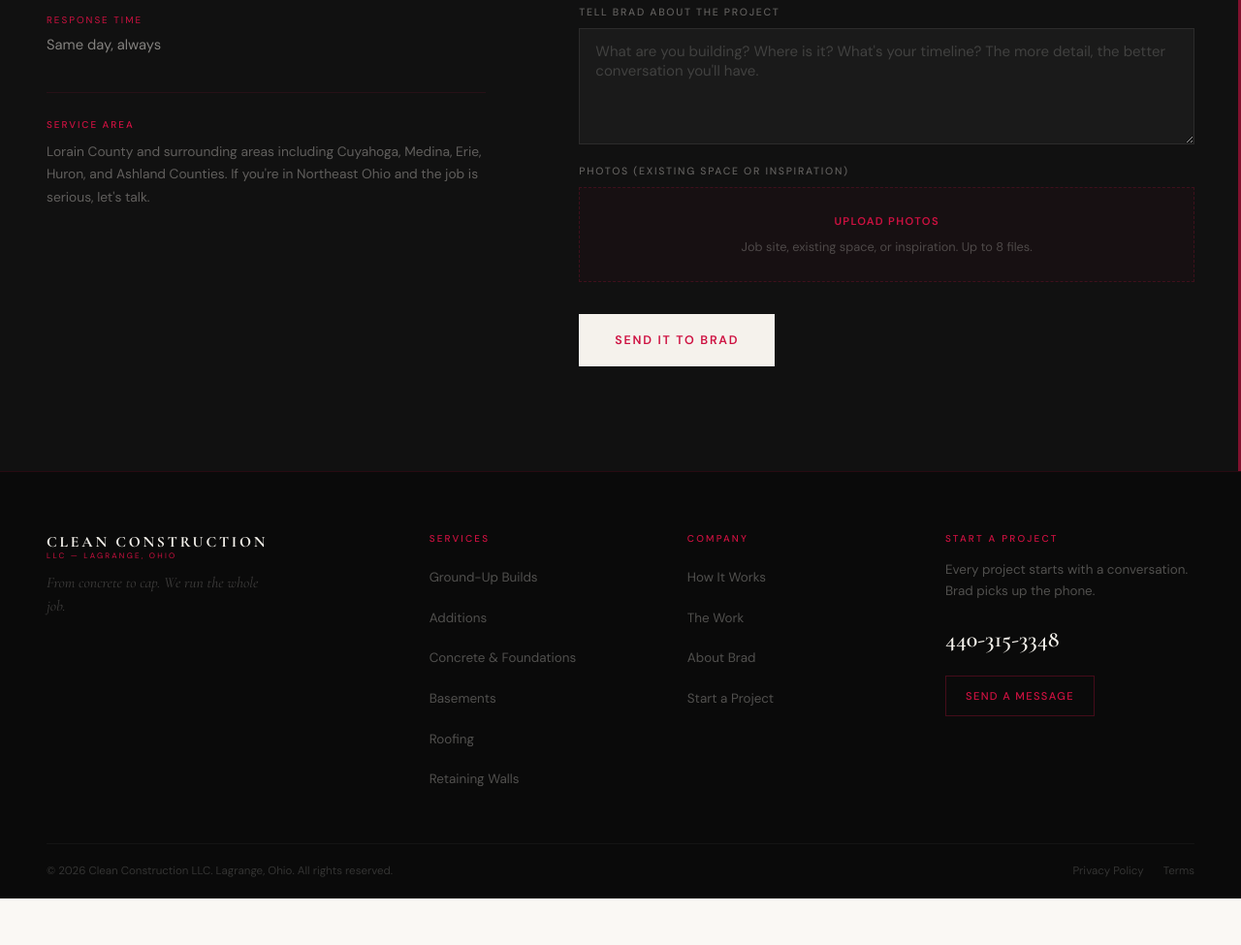
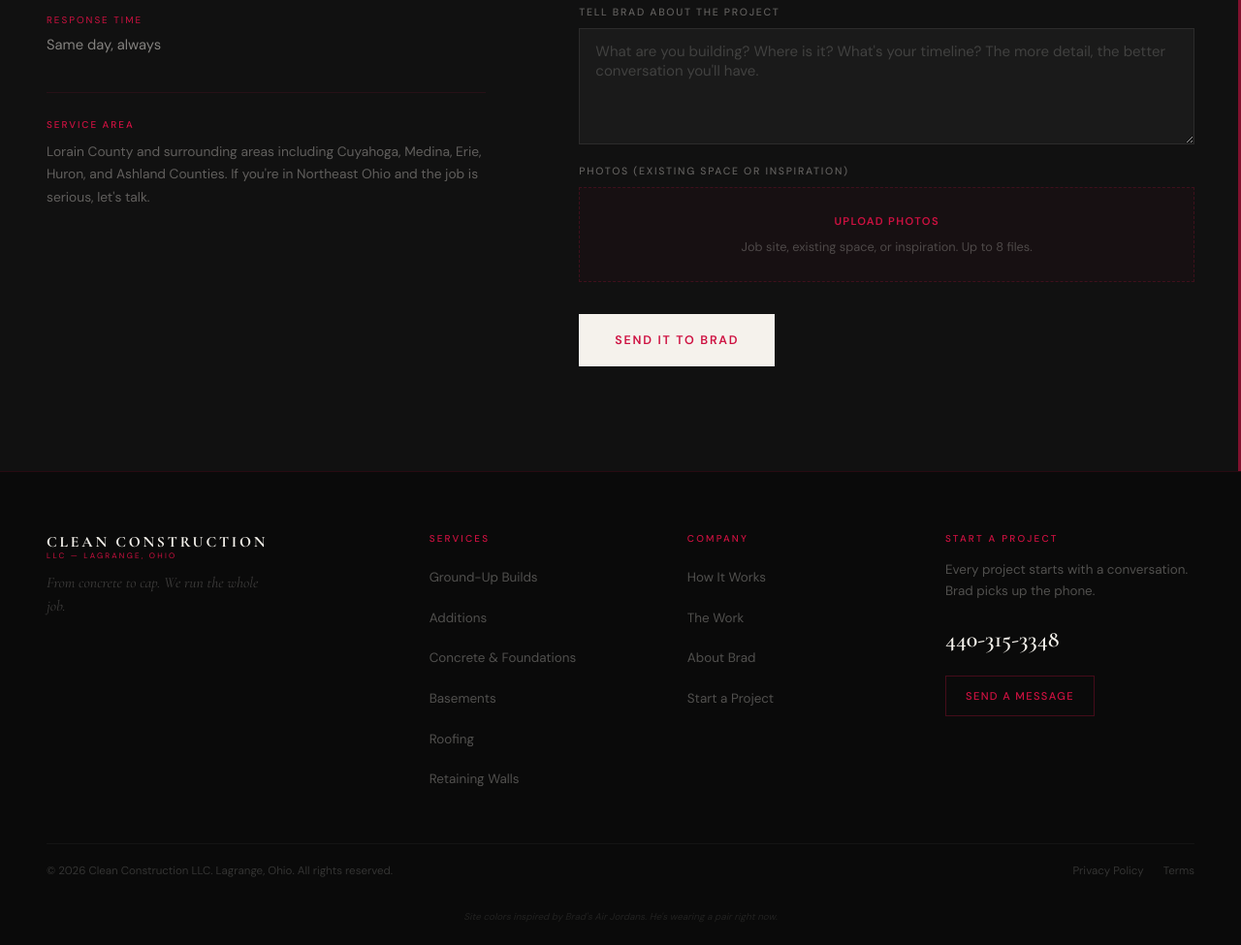
Before and after one commit to bryonskvor-pixel/cleanconstruction, a plain HTML site: page index.html in a window 1280 px wide. Shown: the part 9267-10242 px from the top of the page at 97% size. Before the commit the page ends 10194 px from the top, so only its background shows below. Drawn offline with nearby package versions, Linux system fonts and the light colour scheme.

Commit message:
Add Jordan colorway easter egg to footer
Co-Authored-By: Claude Sonnet 4.6 <noreply@anthropic.com>

```diff
--- a/index.html
+++ b/index.html
@@ -1543,6 +1543,7 @@ footer {
       <a href="#">Terms</a>
     </div>
   </div>
+  <p style="text-align:center;font-size:0.62rem;color:rgba(245,242,236,0.1);padding:10px 0 20px;font-style:italic;">Site colors inspired by Brad's Air Jordans. He's wearing a pair right now.</p>
 </footer>
 
 <!-- STICKY CTA -->
```
